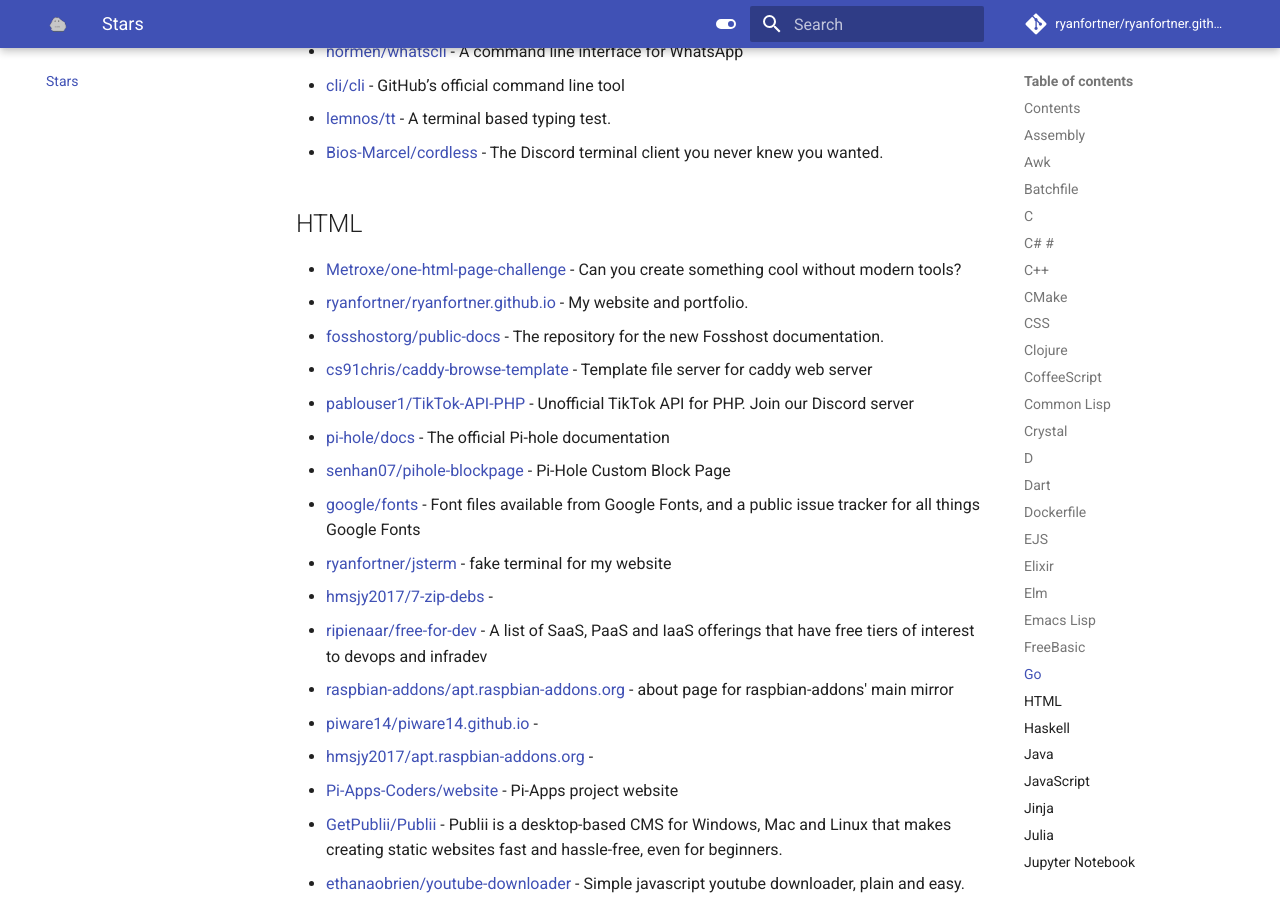
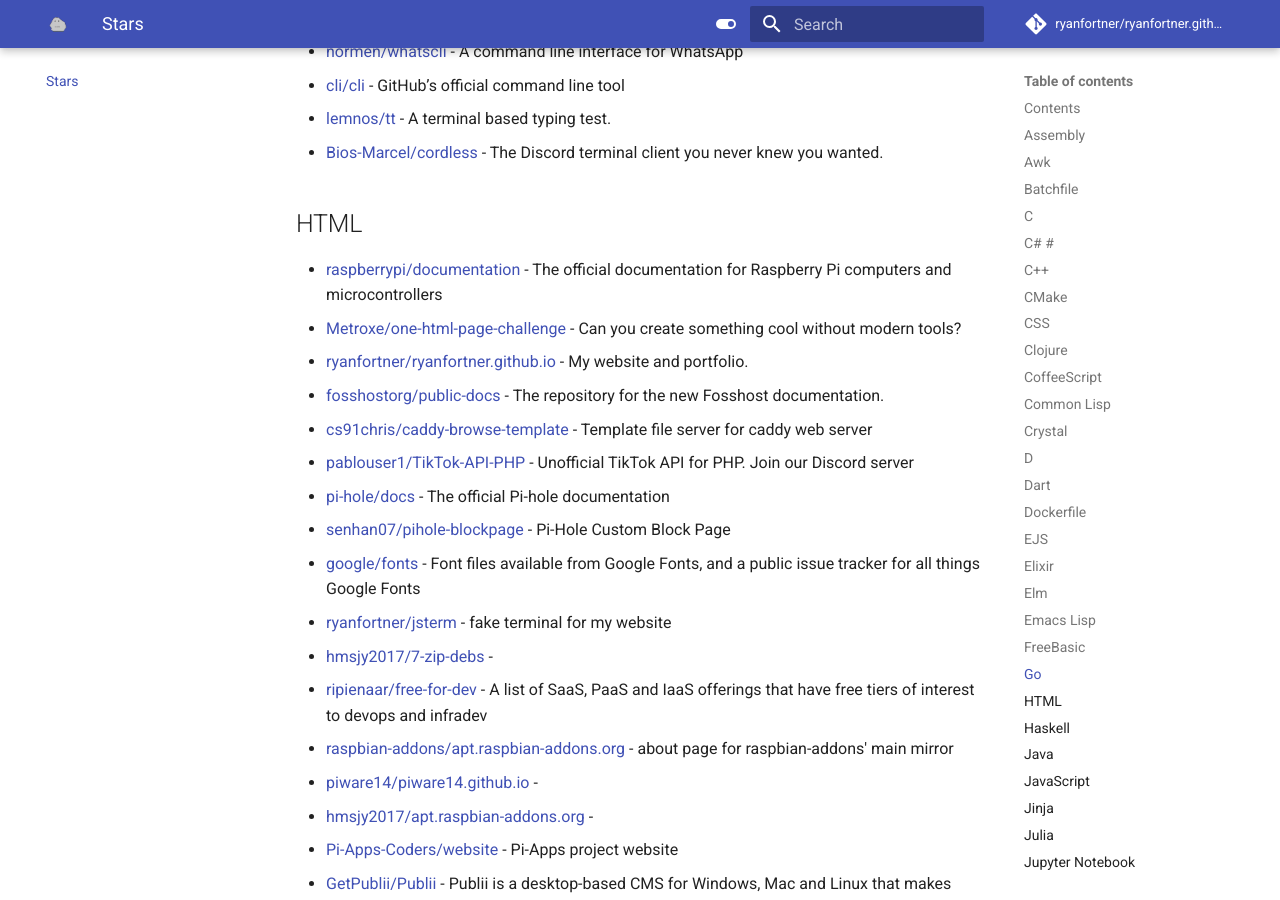
Before and after one commit to ryanfortner/ryanfortner.github.io, an MkDocs documentation site: the page built from docs/stars.md, in a window 1280 px wide and 900 px high, scrolled down 23495 px. Built offline with MkDocs 1.6.1 and Material for MkDocs 9.7.7, drawn with Linux system fonts in a browser that asks for light colours; emoji names are drawn with the system emoji font; comment, search, counter and statistics services are not loaded; some of the changed text lies outside the part shown.

Commit message:
update stars.md

```diff
--- a/docs/stars.md
+++ b/docs/stars.md
@@ -590,6 +590,7 @@
 
 ## HTML
 
+- [raspberrypi/documentation](https://github.com/raspberrypi/documentation) - The official documentation for Raspberry Pi computers and microcontrollers
 - [Metroxe/one-html-page-challenge](https://github.com/Metroxe/one-html-page-challenge) - Can you create something cool without modern tools?
 - [ryanfortner/ryanfortner.github.io](https://github.com/ryanfortner/ryanfortner.github.io) - My website and portfolio.
 - [fosshostorg/public-docs](https://github.com/fosshostorg/public-docs) - The repository for the new Fosshost documentation.
@@ -903,6 +904,7 @@
 
 ## Others
 
+- [tycrek/degoogle](https://github.com/tycrek/degoogle) - A huge list of alternatives to Google products. Privacy tips, tricks, and links.
 - [techcoder20/MyRices](https://github.com/techcoder20/MyRices) - A repo for storing my rices.
 - [sdmg15/Best-websites-a-programmer-should-visit](https://github.com/sdmg15/Best-websites-a-programmer-should-visit) - :link: Some useful websites for programmers.
 - [awesome-foss/awesome-sysadmin](https://github.com/awesome-foss/awesome-sysadmin) - A curated list of amazingly awesome open source sysadmin resources.
```
